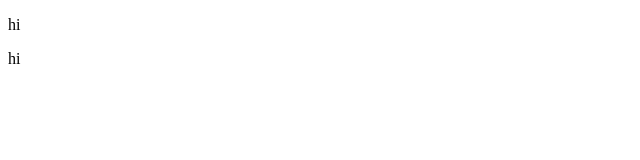
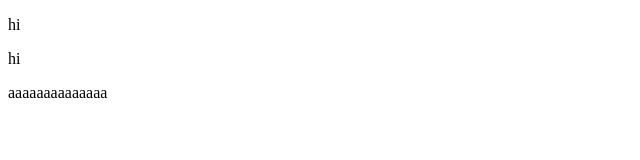
Before and after one commit to RaedJarboui/webhooksTesting, an Angular app: page / in a window 1280 px wide. Shown: the top 160 px of the page, without its empty margins (0-640 px from the left). Built offline with nearby package versions, Linux system fonts and the light colour scheme.

Commit message:
Update app.component.html

```diff
--- a/src/app/app.component.html
+++ b/src/app/app.component.html
@@ -1,2 +1,3 @@
 <p>hi</p>
 <p>hi</p>
+aaaaaaaaaaaaaa
```
